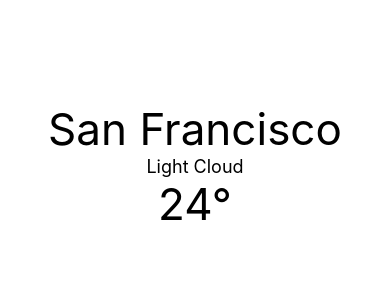
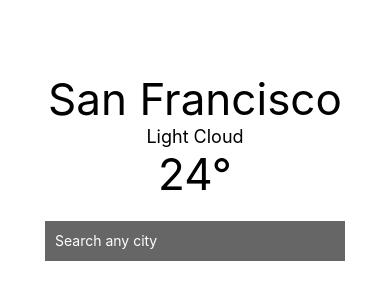
Before and after one commit to dotexe0/rn-weather, a React Native app: screen / in a window 390 px wide. Shown: the part 256-556 px from the top of the page. Built offline with nearby package versions, Linux system fonts and the light colour scheme.

Commit message:
refactor TextInput into SearchInput component

```diff
--- a/App.js
+++ b/App.js
@@ -1,14 +1,16 @@
 import React from 'react';
-import { StyleSheet, Text, View, Platform } from 'react-native';
+import { KeyboardAvoidingView, Platform, StyleSheet, Text } from 'react-native';
+import SearchInput from './components/SearchInput'
 
 export default class App extends React.Component {
   render() {
     return (
-      <View style={styles.container}>
+      <KeyboardAvoidingView style={styles.container} behavior="padding">
         <Text style={[styles.largeText, styles.textStyle]}>San Francisco</Text>
         <Text style={[styles.smallText, styles.textStyle]}>Light Cloud</Text>
         <Text style={[styles.largeText, styles.textStyle]}>24°</Text>
-      </View>
+        <SearchInput placeholder="Search any city"/>
+      </KeyboardAvoidingView>
     );
   }
 }
--- /dev/null
+++ b/components/SearchInput.js
@@ -0,0 +1,28 @@
+import React, { Component } from 'react'
+import {TextInput} from 'react-native'
+
+export default class SearchInput extends Component {
+  render() {
+    return <TextInput
+      autoCorrect={false}
+      placeholder={this.props.placeholder}
+      placeholderTextColor="white"
+      underlineColorAndroid="transparent"
+      style={styles.textInput}
+      clearButtonMode="always"
+    />
+  }
+}
+
+const styles = {
+  textInput: {
+    backgroundColor: '#666',
+    color: 'white',
+    height: 40,
+    width: 300,
+    marginTop: 20,
+    marginHorizontal: 20,
+    paddingHorizontal: 10,
+    alignSelf: 'center'
+  }
+}
```
